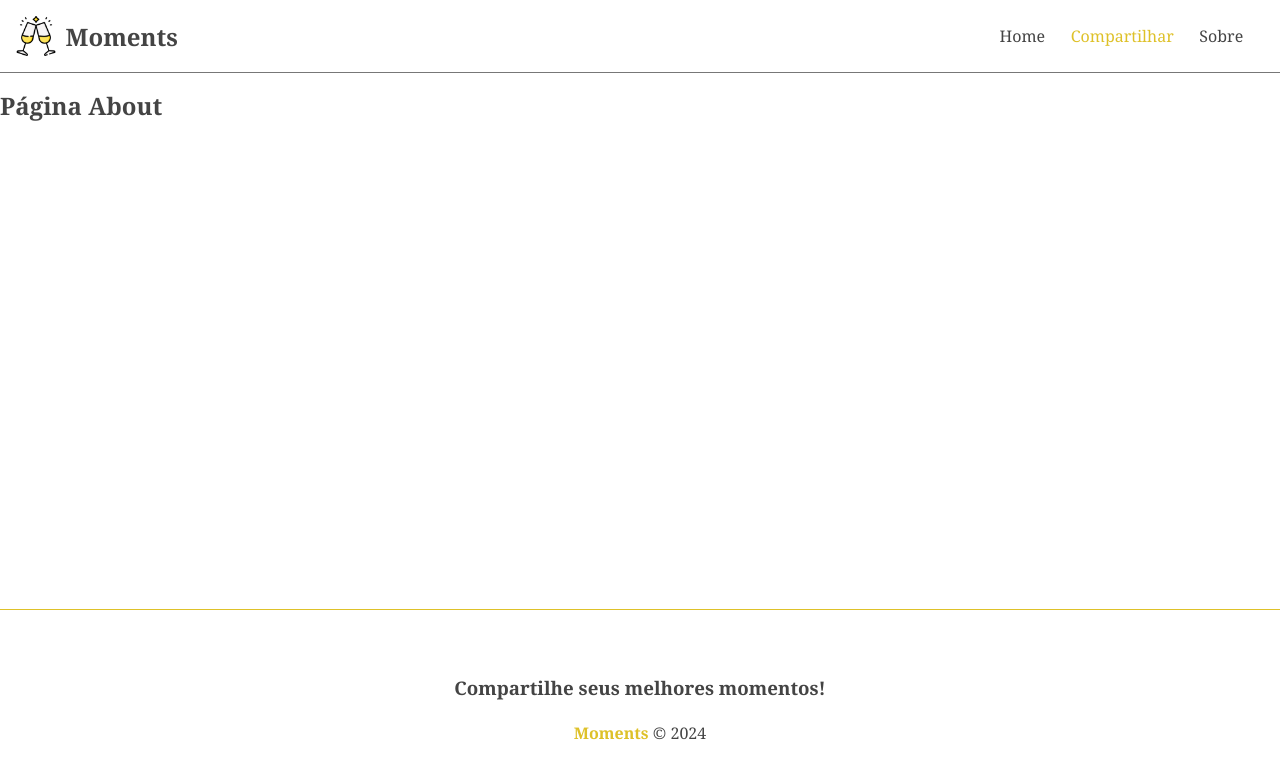
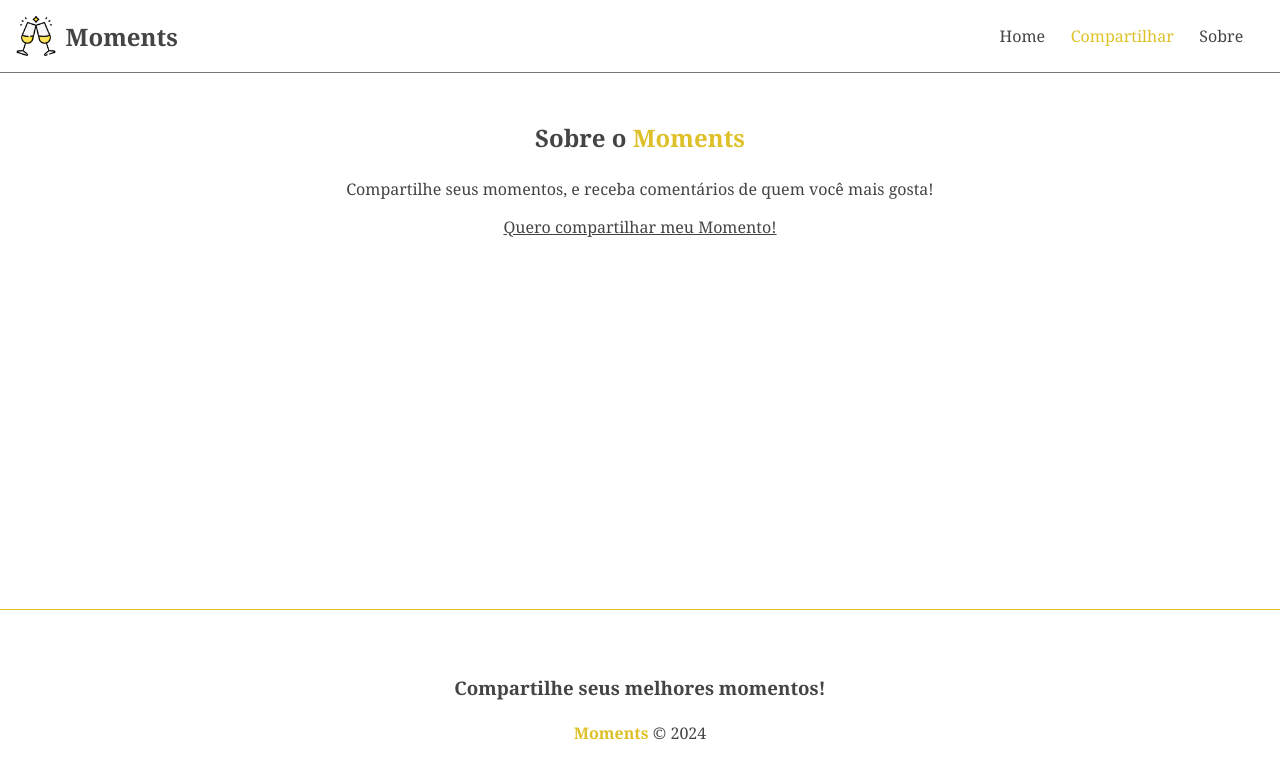
Before and after one commit to Caiqueerodrigues/Projeto-Moments, an Angular app in the folder moments/: page /about in a window 1280 px wide. Shown: the top 778 px of the page. Built offline with nearby package versions, Linux system fonts and the light colour scheme.

Commit message:
about e navigate

```diff
--- a/moments/src/app/components/pages/about/about.component.css
+++ b/moments/src/app/components/pages/about/about.component.css
@@ -0,0 +1,19 @@
+.about {
+    display: flex;
+    flex-direction: column;
+    align-items: center;
+    justify-content: center;
+    padding: 2em;
+
+    span {
+        color: #dec129;
+    }
+
+    h2, p {
+        margin-bottom: 1em;
+    }
+
+    a {
+        text-decoration: underline;
+    }
+}
--- a/moments/src/app/components/pages/about/about.component.html
+++ b/moments/src/app/components/pages/about/about.component.html
@@ -1,3 +1,9 @@
-<h2>
-    Página About
-</h2>
+<div class="about">
+    <h2>
+        Sobre o <span>Moments</span>
+    </h2>
+    <p>Compartilhe seus momentos, e receba comentários de quem você mais gosta!</p>
+    <a routerLink="/moments/new">
+        Quero compartilhar meu Momento!
+    </a>
+</div>
```
